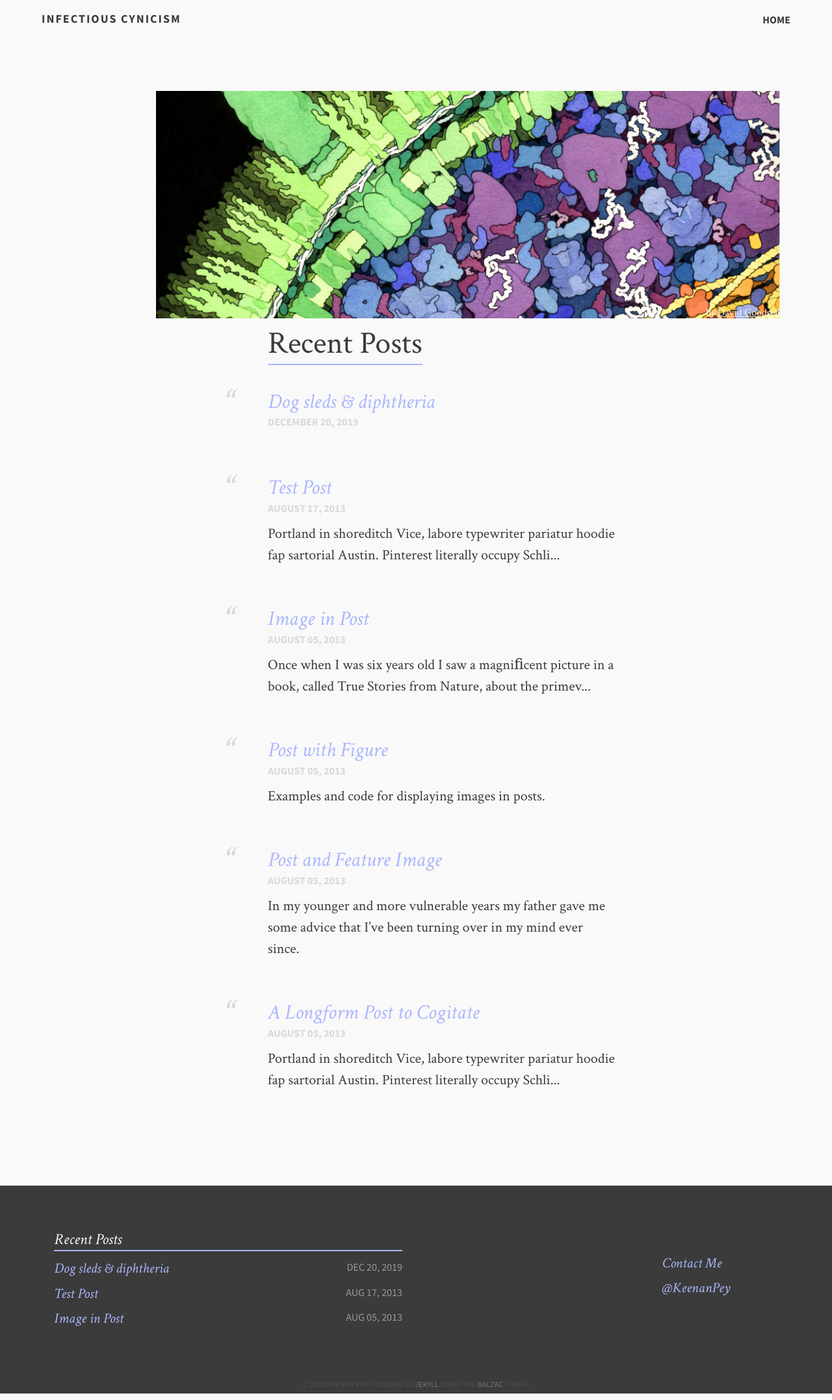
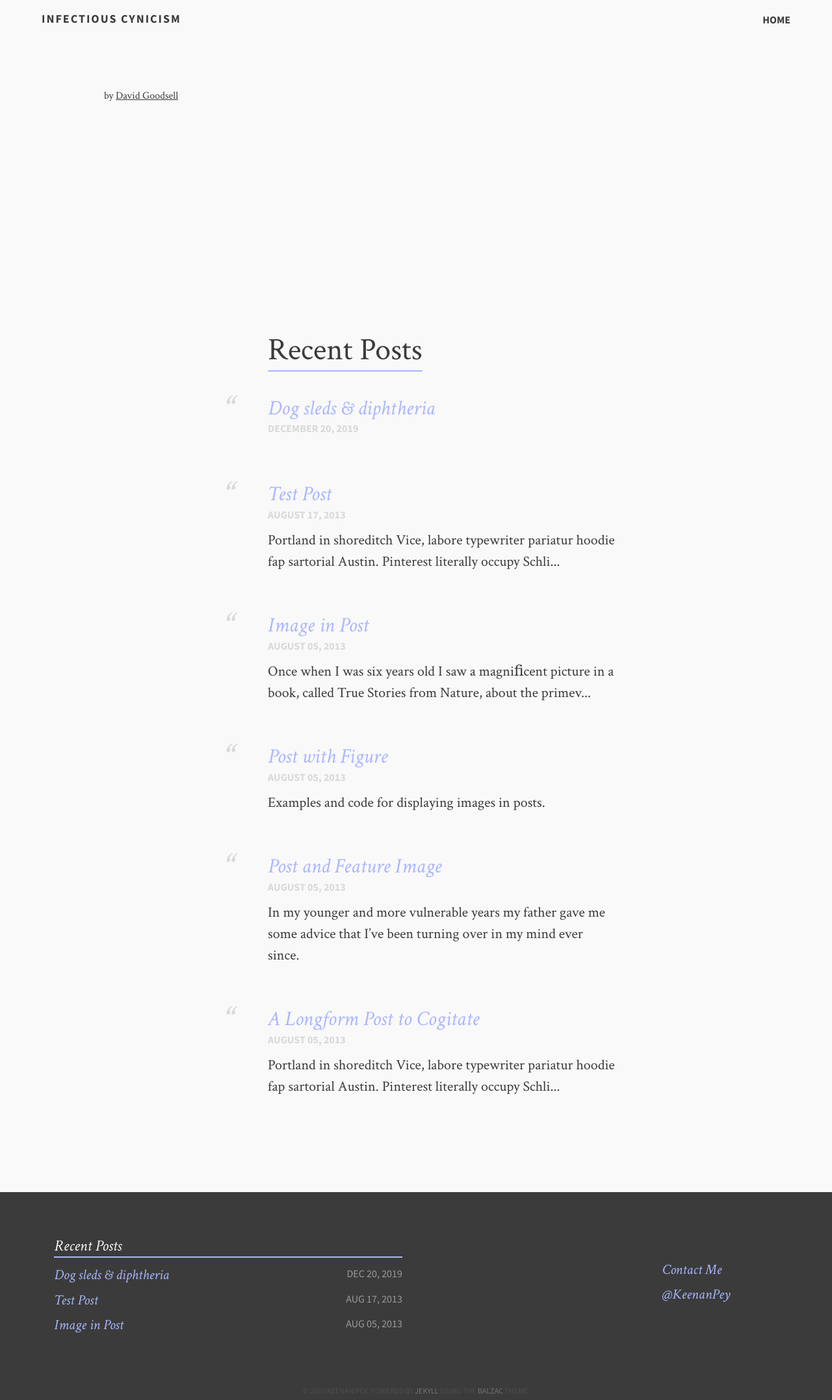
Before and after one commit to keenan-pey/blog, a Jekyll site: the page built from index.md, in a window 1280 px wide. Shown: the whole page at 65% size. Built offline with Jekyll 4.4.1, drawn with Linux system fonts in a browser that asks for light colours.

Commit message:
Update home.html

```diff
--- a/_layouts/home.html
+++ b/_layouts/home.html
@@ -3,21 +3,25 @@
     <div id='bump'>
         <section class="article archive">
           <article class="archive-wrap">
-              <div id="frontpage-image" style="
+              <div id="frontpage-wrapper" style="
                     position: relative;
                     width: 120%;
-              padding-bottom: 5px;
+                    padding-bottom: -5px;
                     margin: 0 auto;
-              margin-bottom: 15px;
-              height: 350px;
+                    margin-bottom: 25px;
+                    left: -10%;
+                    height: 350px; ">
+                        <div id="frontpage-image" style="
                             background-image: url('{{ site.url }}/images/goodsell1.jpg');
                             background-repeat: no-repeat;
                             background-size: cover;
                             background-position:center;">
-                <span style="position:absolute; bottom:0; right:0; color:#f9f9f9">by
-                    <a style="color:#f9f9f9; text-decoration:underline;" href="https://ccsb.scripps.edu/goodsell/">David Goodsell</a>
+                        </div>
+                    <span style="text-align: right;">by
+                        <a style="color:#3b3b3b; text-decoration:underline;" href="https://ccsb.scripps.edu/goodsell/">David Goodsell</a>
                     </span>
               </div>
+
               <ol class="post-list">
                  <lh><h2><span class="bb">{{ page.title }}</span></h2></lh>
                   {% for post in site.posts %}
```
Lines whose indentation alone changed are shown as unchanged.
